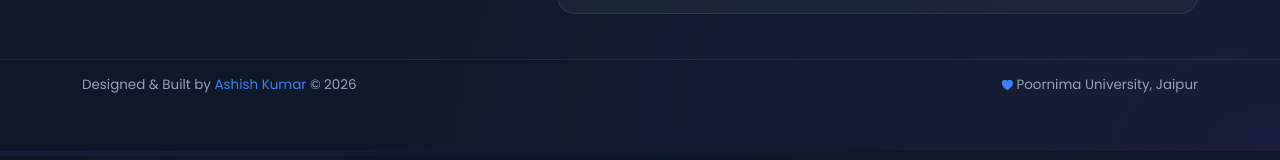
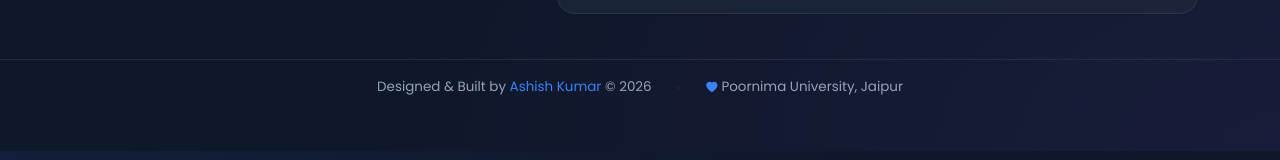
Before and after one commit to Ashish-Malviya710/My-Portfolio, a plain HTML site: page index.html in a window 1280 px wide. Shown: the part 7849-8009 px from the top of the page. Drawn offline with nearby package versions, Linux system fonts and the light colour scheme.

Commit message:
Center footer text

```diff
--- a/index.html
+++ b/index.html
@@ -822,12 +822,11 @@
 
         <!-- Footer -->
         <footer>
-            <div class="container">
-                <div class="d-flex flex-wrap justify-content-between align-items-center gap-3">
-                    <p class="footer-text">Designed & Built by <a href="#">Ashish Kumar</a> &copy; 2026</p>
-                    <p class="footer-text"> <i class="bi bi-heart-fill"
-                            style="color:var(--accent);font-size:0.7rem;"></i>
-                        Poornima University, Jaipur</p>
+            <div class="container text-center">
+                <div class="d-flex flex-wrap justify-content-center align-items-center gap-2 gap-md-4 text-center">
+                    <p class="footer-text mb-0">Designed & Built by <a href="#">Ashish Kumar</a> &copy; 2026</p>
+                    <span class="d-none d-md-inline text-muted">•</span>
+                    <p class="footer-text mb-0"><i class="bi bi-heart-fill me-1" style="color:var(--accent);font-size:0.7rem;"></i>Poornima University, Jaipur</p>
                 </div>
             </div>
         </footer>
--- a/style.css
+++ b/style.css
@@ -785,11 +785,13 @@ a {
 footer {
   border-top: 1px solid var(--border);
   padding: 14px 0;
+  text-align: center;
 }
 .footer-text {
   color: var(--muted);
   font-size: 0.84rem;
   margin: 0;
+  text-align: center;
 }
 .footer-text a {
   color: var(--accent);
```
